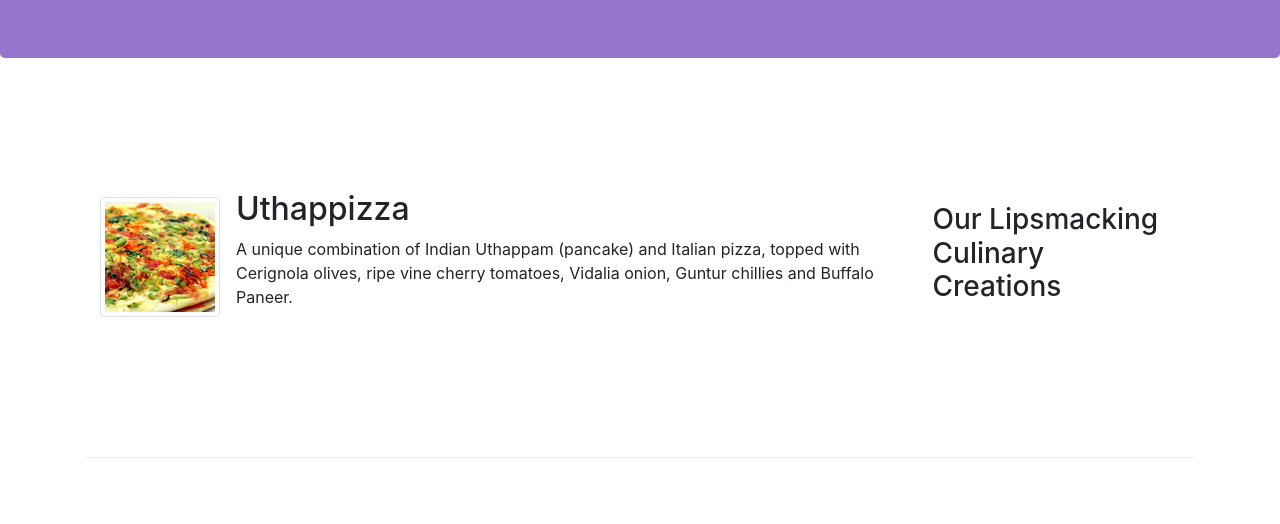
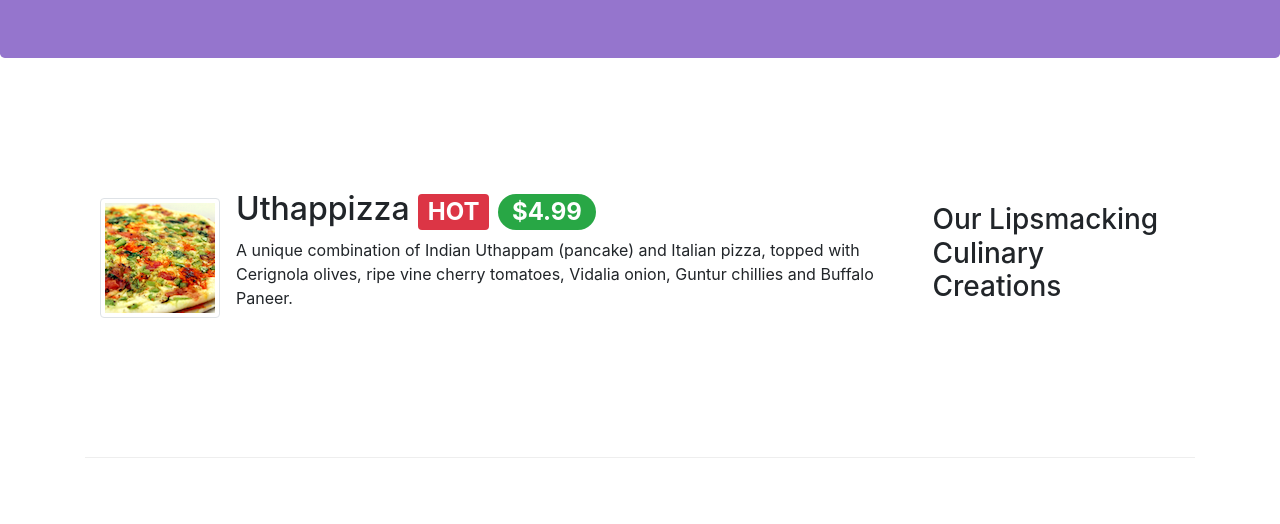
Before and after one commit to kaustubh3000/conFusion, a website: page index.html in a window 1280 px wide. Shown: the part 276-800 px from the top of the page. Drawn offline with nearby package versions, Linux system fonts and the light colour scheme.

Commit message:
badges-alerts

```diff
--- a/index.html
+++ b/index.html
@@ -83,7 +83,10 @@
                 <div class="media">
                     <img class="d-flex mr-3 img-thumbnail align-self-center" src="img/uthappizza.png" alt="uthappizza">
                     <div class="media-body">
-                        <h2 class="mt-0">Uthappizza</h2>
+                        <h2 class="mt-0">Uthappizza
+                            <span class="badge badge-danger">HOT</span>
+                            <span class="badge badge-pill badge-success">$4.99</span>
+                        </h2>
                         <p class="d-none d-sm-block">A unique combination of Indian Uthappam (pancake) and Italian
                             pizza,
                             topped
```
